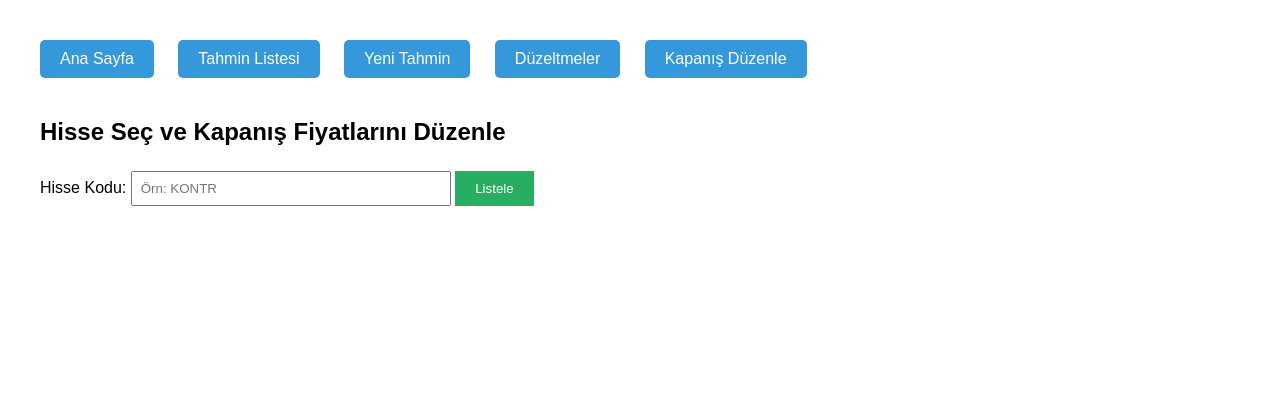
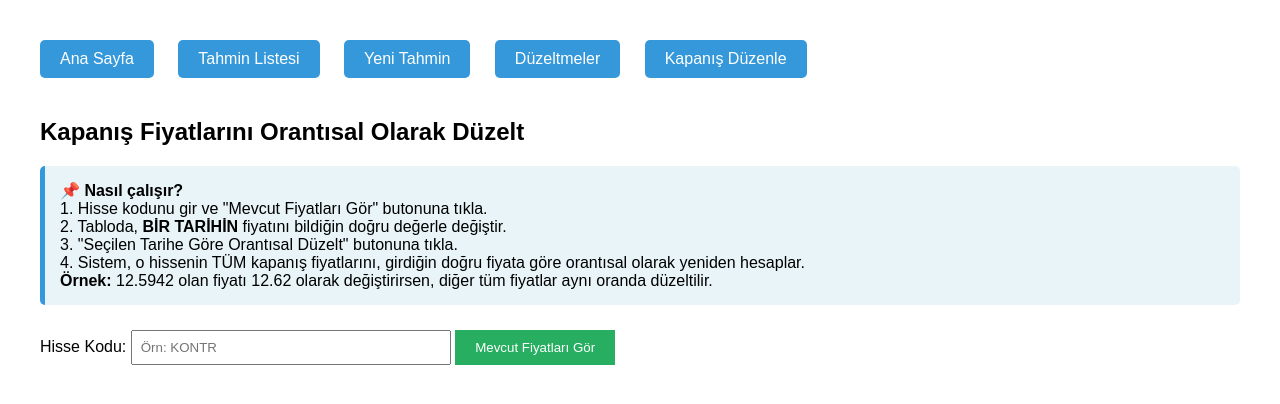
Before and after one commit to bariserkaya-lang/hedef-fiyat, a Python web app: template templates/kapanis_duzenle.html in a window 1280 px wide. Shown: the top 404 px of the page. Run offline with Jinja, Linux system fonts and the light colour scheme; the template is opened without the code that fills it, so the values that code supplies are empty.

Commit message:
Update kapanis_duzenle.html

```diff
--- a/templates/kapanis_duzenle.html
+++ b/templates/kapanis_duzenle.html
@@ -1,7 +1,7 @@
 <!DOCTYPE html>
 <html>
 <head>
-    <title>Kapanış Fiyatı Düzenle</title>
+    <title>Kapanış Fiyatı Düzenle (Orantısal)</title>
     <style>
         body { font-family: Arial; margin: 40px; }
         input, select { width: 300px; padding: 8px; margin: 5px 0; }
@@ -10,6 +10,8 @@
         th, td { border: 1px solid #ddd; padding: 8px; text-align: left; }
         th { background: #3498db; color: white; }
         .menu a { display: inline-block; margin-right: 20px; padding: 10px 20px; background: #3498db; color: white; text-decoration: none; border-radius: 5px; margin-bottom: 20px; }
+        .info { background: #e8f4f8; padding: 15px; border-radius: 5px; margin-bottom: 20px; border-left: 5px solid #3498db; }
+        .success { background: #d4edda; padding: 10px; border-radius: 5px; margin-bottom: 20px; color: #155724; }
     </style>
 </head>
 <body>
@@ -21,33 +23,48 @@
         <a href="/kapanis_duzenle">Kapanış Düzenle</a>
     </div>
 
-    <h2>Hisse Seç ve Kapanış Fiyatlarını Düzenle</h2>
+    <h2>Kapanış Fiyatlarını Orantısal Olarak Düzelt</h2>
+
+    <div class="info">
+        <strong>📌 Nasıl çalışır?</strong><br>
+        1. Hisse kodunu gir ve "Mevcut Fiyatları Gör" butonuna tıkla.<br>
+        2. Tabloda, <strong>BİR TARİHİN</strong> fiyatını bildiğin doğru değerle değiştir.<br>
+        3. "Seçilen Tarihe Göre Orantısal Düzelt" butonuna tıkla.<br>
+        4. Sistem, o hissenin TÜM kapanış fiyatlarını, girdiğin doğru fiyata göre orantısal olarak yeniden hesaplar.<br>
+        <strong>Örnek:</strong> 12.5942 olan fiyatı 12.62 olarak değiştirirsen, diğer tüm fiyatlar aynı oranda düzeltilir.
+    </div>
 
     <form method="GET" action="/kapanis_duzenle">
         <label>Hisse Kodu:</label>
         <input type="text" name="hisse" placeholder="Örn: KONTR" required>
-        <button type="submit">Listele</button>
+        <button type="submit">Mevcut Fiyatları Gör</button>
     </form>
 
     {% if hisse %}
-    <h3>{{ hisse }} için Kapanış Fiyatları</h3>
+    <h3>{{ hisse }} için Mevcut Kapanış Fiyatları</h3>
+
+    {% if mesaj %}
+    <div class="success">{{ mesaj }}</div>
+    {% endif %}
+
     <form method="POST" action="/kapanis_duzenle">
         <input type="hidden" name="hisse" value="{{ hisse }}">
-        <table>
+        <input type="hidden" name="orantili" value="1">
+        <tr>
             <thead>
-                <tr><th>Tarih</th><th>Mevcut Kapanış</th><th>Yeni Kapanış</th></tr>
+                <tr><th>📅 Tarih</th><th>💰 Mevcut Kapanış</th><th>✏️ Doğru Fiyat (SADECE BİR TARİH İÇİN GİR)</th></tr>
             </thead>
             <tbody>
                 {% for row in kapanislar %}
                 <tr>
                     <td>{{ row[0] }}</td>
                     <td>{{ row[1] }}</td>
-                    <td><input type="text" name="kapanis_{{ row[0] }}" value="{{ row[1] }}" step="0.01"></td>
+                    <td><input type="text" name="kapanis_{{ row[0] }}" value="" step="0.01" style="width:120px" placeholder="Sadece birini doldur"></td>
                 </tr>
                 {% endfor %}
             </tbody>
         </table>
-        <button type="submit">💾 KAYDET</button>
+        <button type="submit" style="background: #e67e22;">🔄 Seçilen Tarihe Göre Orantısal Düzelt</button>
     </form>
     {% endif %}
 </body>
```
